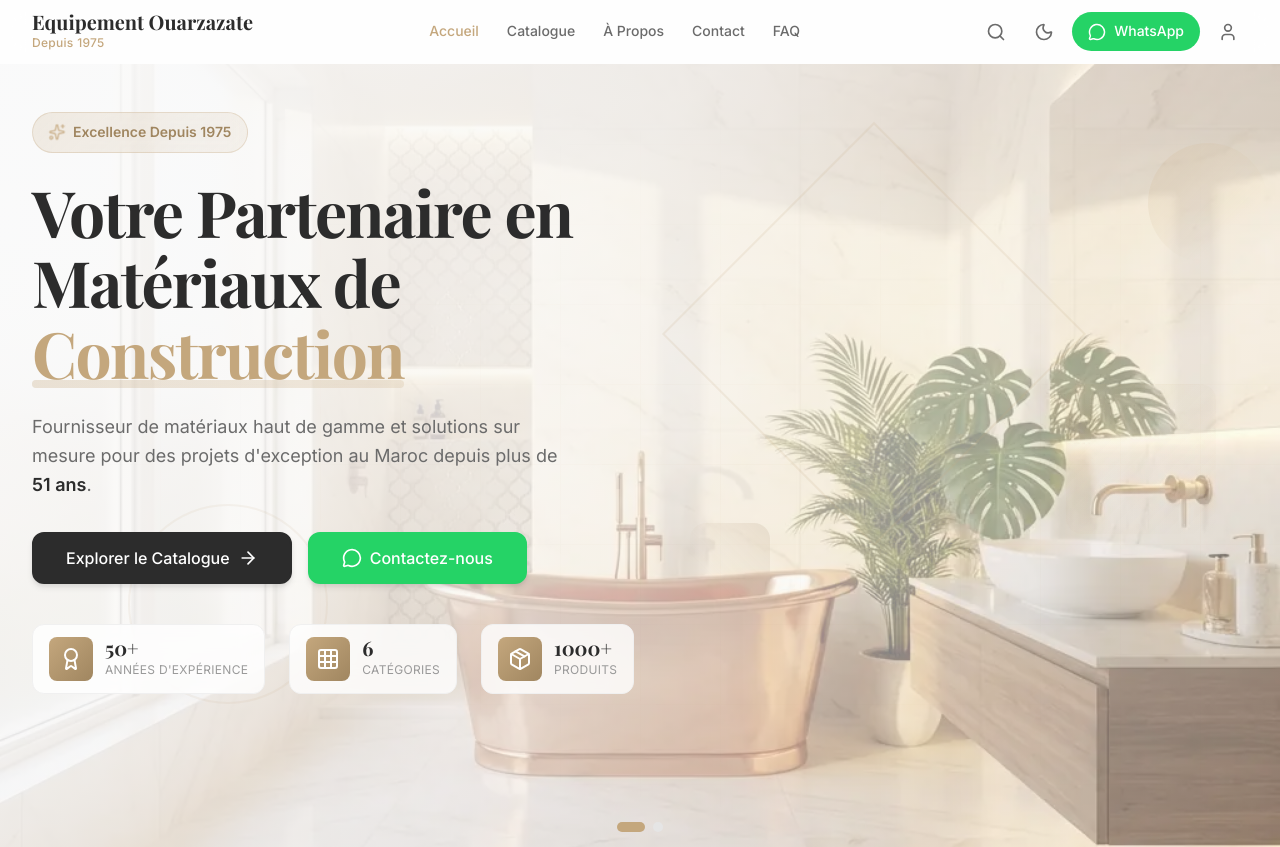
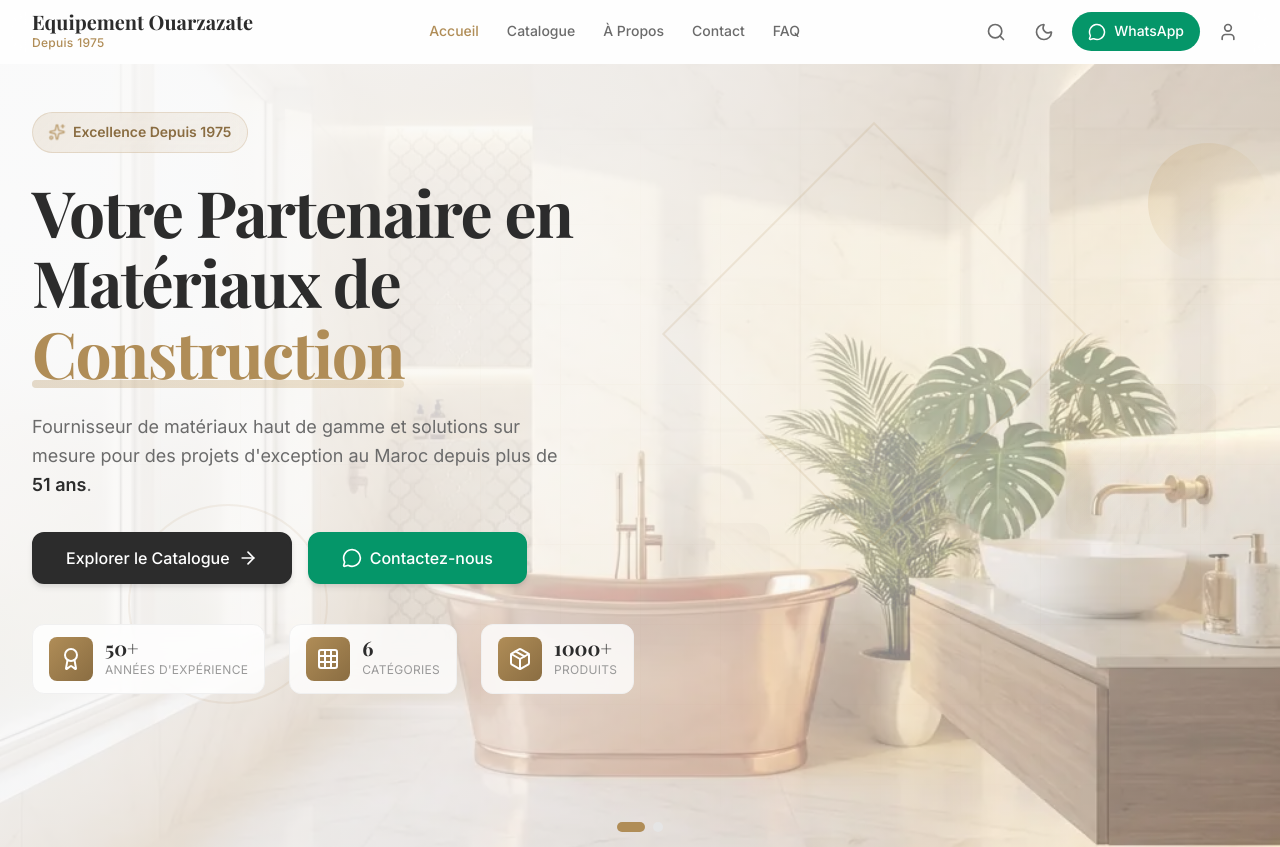
Before and after one commit to mohamedelarandass-art/E_Ourzazate, a Next.js app: page / in a window 1280 px wide. Shown: the top 847 px of the page. Built offline with nearby package versions, Linux system fonts and the light colour scheme; a web font is replaced by a local one.

Commit message:
Fixing the issue with produit similaire.

```diff
--- a/src/styles/variables.css
+++ b/src/styles/variables.css
@@ -5,8 +5,9 @@
  * Variables are organized into logical groups for maintainability.
  *
  * Design Philosophy:
- * - Premium boutique aesthetic (inspired by high-end furniture stores)
- * - Warm, earthy tones with no orange
+ * - Professional construction/materials business aesthetic
+ * - Warm bronze and emerald accents
+ * - Clean, trustworthy appearance for B2B audience
  * - Generous whitespace
  * - Subtle shadows
  * - Smooth transitions
@@ -47,34 +48,45 @@
    * Accent Colors
    * Used for subtle highlights and decorative elements
    */
-    --color-accent: #D4C4B0;
-    /* Subtle accents, decorative */
-    --color-accent-light: #E8DED0;
+    --color-accent: #E8DFD3;
+    /* Subtle accents, decorative - warm cream */
+    --color-accent-light: #F5F0E8;
     /* Lighter accent */
-    --color-accent-dark: #B8A890;
+    --color-accent-dark: #CFC4B5;
     /* Darker accent */
 
     /**
-   * Wood Tone
+   * Bronze Tone (Primary Accent)
    * Warm accent color for highlights and interactive elements
    */
-    --color-wood: #C4A77D;
-    /* Warm highlights, buttons */
-    --color-wood-light: #D4BC9A;
-    /* Lighter wood tone */
-    --color-wood-dark: #A08660;
-    /* Darker wood tone */
+    --color-wood: #b08d57;
+    /* Primary bronze accent */
+    --color-wood-light: #c9a66b;
+    /* Lighter bronze */
+    --color-wood-dark: #8a6d42;
+    /* Darker bronze */
 
     /**
-   * WhatsApp Brand Color
-   * Used for CTA buttons and WhatsApp-related actions
+   * Emerald (Secondary Accent)
+   * Used for CTAs, success states, and action buttons
    */
-    --color-whatsapp: #25D366;
-    /* WhatsApp green */
-    --color-whatsapp-hover: #20BD5A;
-    /* WhatsApp hover state */
-    --color-whatsapp-dark: #128C7E;
-    /* WhatsApp dark variant */
+    --color-emerald: #059669;
+    /* Primary emerald */
+    --color-emerald-light: #10b981;
+    /* Lighter emerald */
+    --color-emerald-dark: #047857;
+    /* Darker emerald */
+
+    /**
+   * WhatsApp / CTA Color
+   * Using emerald for consistency with design system
+   */
+    --color-whatsapp: #059669;
+    /* Emerald (matches design) */
+    --color-whatsapp-hover: #047857;
+    /* Darker on hover */
+    --color-whatsapp-dark: #065f46;
+    /* Dark variant */
 
     /**
    * Text Colors
@@ -104,20 +116,20 @@
    * Status Colors
    * Used for feedback states
    */
-    --color-success: #22C55E;
-    /* Success, positive */
-    --color-success-light: #DCFCE7;
+    --color-success: #059669;
+    /* Success - using emerald */
+    --color-success-light: #D1FAE5;
     /* Success background */
-    --color-warning: #F59E0B;
-    /* Warning, caution */
+    --color-warning: #D97706;
+    /* Warning - muted amber */
     --color-warning-light: #FEF3C7;
     /* Warning background */
-    --color-error: #EF4444;
-    /* Error, destructive */
+    --color-error: #DC2626;
+    /* Error - slightly muted red */
     --color-error-light: #FEE2E2;
     /* Error background */
-    --color-info: #3B82F6;
-    /* Info, neutral */
+    --color-info: #2563EB;
+    /* Info - deeper blue */
     --color-info-light: #DBEAFE;
     /* Info background */
 
@@ -346,7 +358,7 @@
     --shadow-inner: inset 0 2px 4px 0 rgba(0, 0, 0, 0.05);
     --shadow-none: 0 0 #0000;
     --shadow-card-hover: 0 25px 50px -12px rgba(0, 0, 0, 0.12),
-        0 0 0 1px rgba(196, 167, 125, 0.2);
+        0 0 0 1px rgba(176, 141, 87, 0.2);
 
     /**
    * Elevation Shadows (for cards and surfaces)
```
Also changed, not shown: src/app/produit/[slug]/page.module.css (+25 -18 lines).
